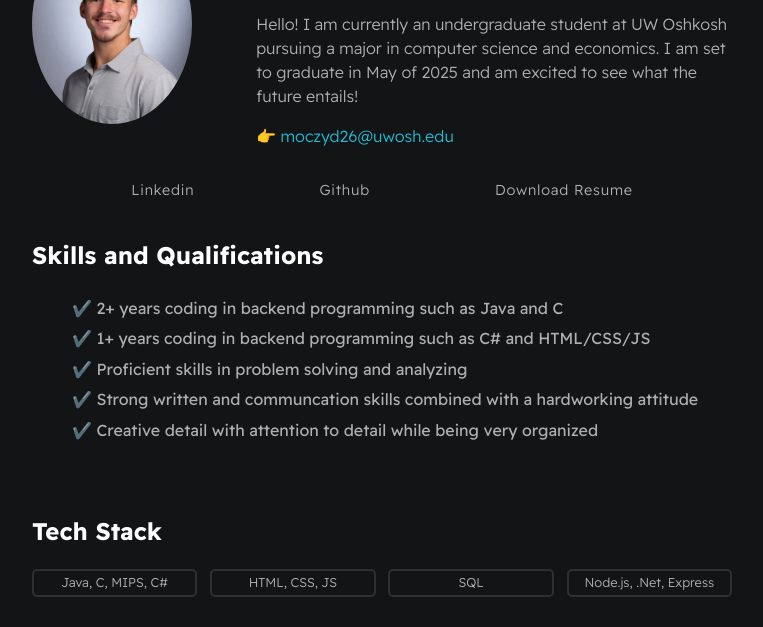
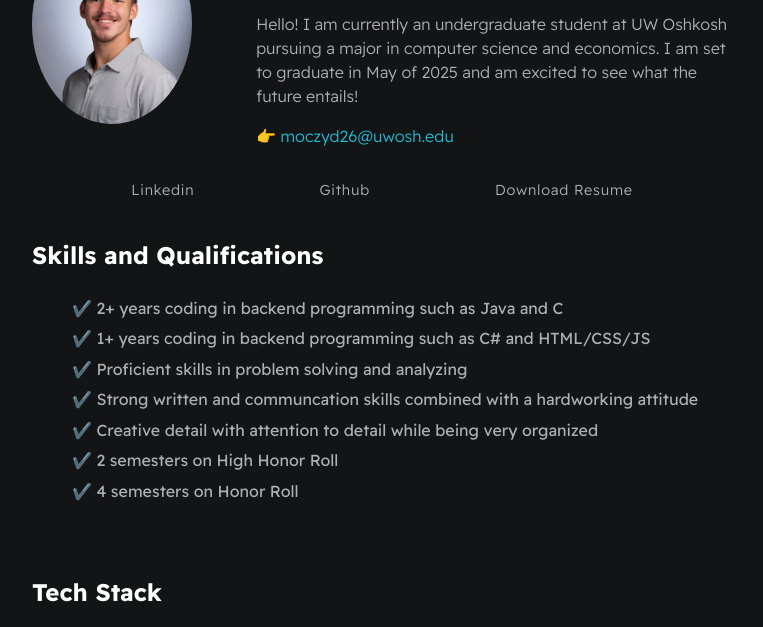
Before and after one commit to danny-moczynski/Resume-Website, a plain HTML site: page DigitalResume.html in a window 1280 px wide. Shown: the part 140-767 px from the top of the page, without its empty margins (258-1021 px from the left). Drawn offline with Linux system fonts and the light colour scheme.

Commit message:
Added Qualifications

```diff
--- a/DigitalResume.html
+++ b/DigitalResume.html
@@ -39,6 +39,9 @@
             <li>✔️ Proficient skills in problem solving and analyzing</li>
             <li>✔️ Strong written and communcation skills combined with a hardworking attitude</li>
             <li>✔️ Creative detail with attention to detail while being very organized</li>
+            <li>✔️ 2 semesters on High Honor Roll</li>
+            <li>✔️ 4 semesters on Honor Roll</li>
+
         </ul>
     </section>
 
```
